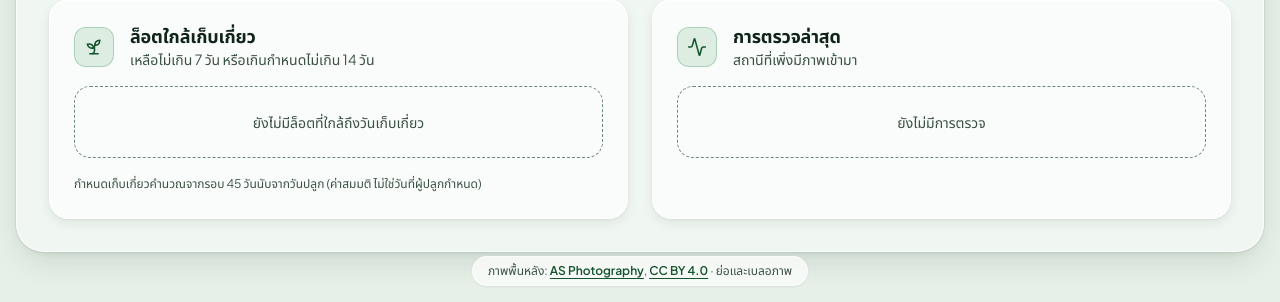
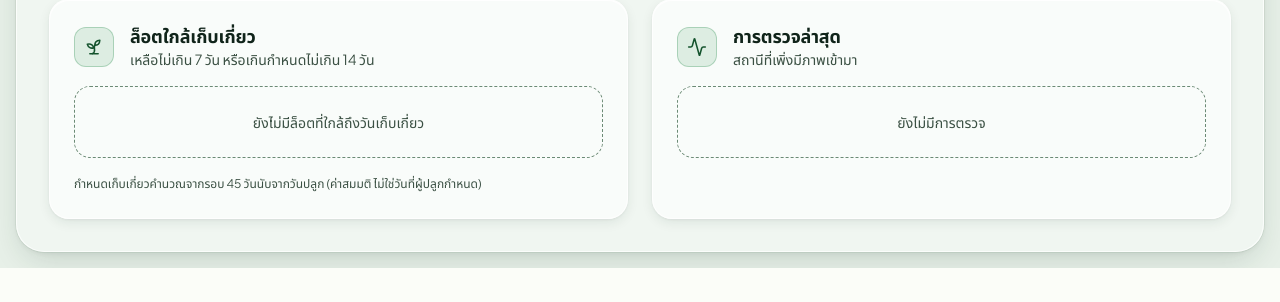
Before and after one commit to En-Tanawat/Nexxa, a FastAPI app: page / in a window 1280 px wide. Shown: the part 1708-2010 px from the top of the page. After the commit the page ends 1976 px from the top, so only its background shows below. Run offline with FastAPI, Linux system fonts and the light colour scheme; data comes from the database, SQL or seed files in the repository; data that the repository does not hold is empty; some libraries are stand-ins or nearby versions.

Commit message:
chore: remove background photo credit footer
Drop the visible credit line and the layout offsets that reserved room for it.
Attribution stays in static/img/CREDITS.md.

```diff
--- a/server/app/web/static/css/nexxa.css
+++ b/server/app/web/static/css/nexxa.css
@@ -58,7 +58,6 @@
   --sidebar-w: 264px;
   --topbar-h: 64px;
   --shell-gap: 16px;
-  --credit-h: 2.75rem;  /* photo credit line under every layout */
   --content-max: 100%;
   --z-sticky: 20;
   --z-toast: 50;
@@ -856,22 +855,9 @@ html:not([data-theme]) .theme-toggle { display: none; }
 .auth-split .btn--primary { min-height: 52px; margin-top: var(--space-sm); letter-spacing: 0.02em; }
 .auth-split .alert { border-radius: var(--radius-lg); }
 
-/* Photo credit (CC BY 4.0): a small glass pill under every layout, never over content. */
-.site-credit { display: flex; justify-content: center; padding: 0 var(--space-md) calc(var(--space-md) + env(safe-area-inset-bottom, 0px)); }
-.page-admin .site-credit { margin-top: calc(-1 * var(--shell-gap) + var(--space-xs)); }
-.site-credit__text {
-  padding: 0.3rem 0.9rem; border-radius: var(--radius-full); text-align: center;
-  font-size: var(--text-xs); color: var(--color-muted-foreground);
-  background: var(--glass-bg-strong); border: 1px solid var(--glass-border); box-shadow: var(--shadow-sm);
-}
-.site-credit__text a { color: var(--color-accent-strong); font-weight: 600; }
-.site-credit__text a:hover { color: var(--color-link-hover); }
-/* Login/error: keep the card centred in the first screen and the credit just below it. */
-.page-auth .auth { min-height: calc(100vh - var(--credit-h)); min-height: calc(100dvh - var(--credit-h)); }
-
 /* 11. Admin shell ---------------------------------------------------------- */
 .shell {
-  display: grid; min-height: calc(100vh - var(--credit-h)); min-height: calc(100dvh - var(--credit-h));
+  display: grid; min-height: 100vh; min-height: 100dvh;
   grid-template-columns: var(--sidebar-w) minmax(0, 1fr);
   grid-template-rows: auto 1fr;
   grid-template-areas: "side top" "side main";
@@ -879,7 +865,7 @@ html:not([data-theme]) .theme-toggle { display: none; }
 }
 .sidebar {
   grid-area: side; position: sticky; top: var(--shell-gap);
-  height: calc(100vh - 2 * var(--shell-gap) - var(--credit-h)); height: calc(100dvh - 2 * var(--shell-gap) - var(--credit-h));
+  height: calc(100vh - 2 * var(--shell-gap)); height: calc(100dvh - 2 * var(--shell-gap));
   display: flex; flex-direction: column; gap: var(--space-lg);
   padding: var(--space-md);
   background: var(--glass-bg-strong);
@@ -1117,7 +1103,7 @@ html:not([data-theme]) .theme-toggle { display: none; }
 .pub {
   display: grid; align-content: start; gap: var(--shell-gap); padding: var(--shell-gap);
   width: 100%; max-width: 100%; margin-inline: auto;
-  min-height: calc(100vh - var(--credit-h)); min-height: calc(100dvh - var(--credit-h));
+  min-height: 100vh; min-height: 100dvh;
 }
 .pub .topbar, .pub .content { grid-area: auto; }  /* the admin shell's named areas do not exist here */
 .pub .topbar { position: sticky; }
@@ -1127,7 +1113,6 @@ html:not([data-theme]) .theme-toggle { display: none; }
 .pub-bar .topbar__user { margin-left: auto; flex-wrap: wrap; justify-content: flex-end; gap: var(--space-sm); }
 .page-public .content { --content-max: 100%; }
 .page-public .content > * { max-width: none; }
-.page-public .site-credit { margin-top: calc(-1 * var(--shell-gap) + var(--space-xs)); }
 .page-public .toast-region { top: auto; bottom: calc(var(--space-md) + env(safe-area-inset-bottom, 0px)); }
 .page-public .page-header { align-items: center; }
 
--- a/server/app/web/templates/base_public.html
+++ b/server/app/web/templates/base_public.html
@@ -22,10 +22,6 @@
   <div class="page-progress" id="page-progress" role="progressbar" aria-hidden="true"></div>
   <a class="skip-link" href="#main">ข้ามไปยังเนื้อหาหลัก</a>
   {% block body %}{% endblock %}
-  {#- CC BY 4.0 attribution for the background photo, shown wherever it is (see static/img/CREDITS.md). #}
-  <footer class="site-credit">
-    <p class="site-credit__text">ภาพพื้นหลัง: <a href="https://commons.wikimedia.org/wiki/File:Fresh_green_leaves_background_(55060632960).jpg" rel="noopener noreferrer">AS Photography</a>, <a href="https://creativecommons.org/licenses/by/4.0/" rel="noopener noreferrer">CC BY 4.0</a> · ย่อและเบลอภาพ</p>
-  </footer>
   {% block toasts %}{{ c.toast_region(flash) }}{% endblock %}
   {%- block scripts %}{% endblock %}
 </body>
```
